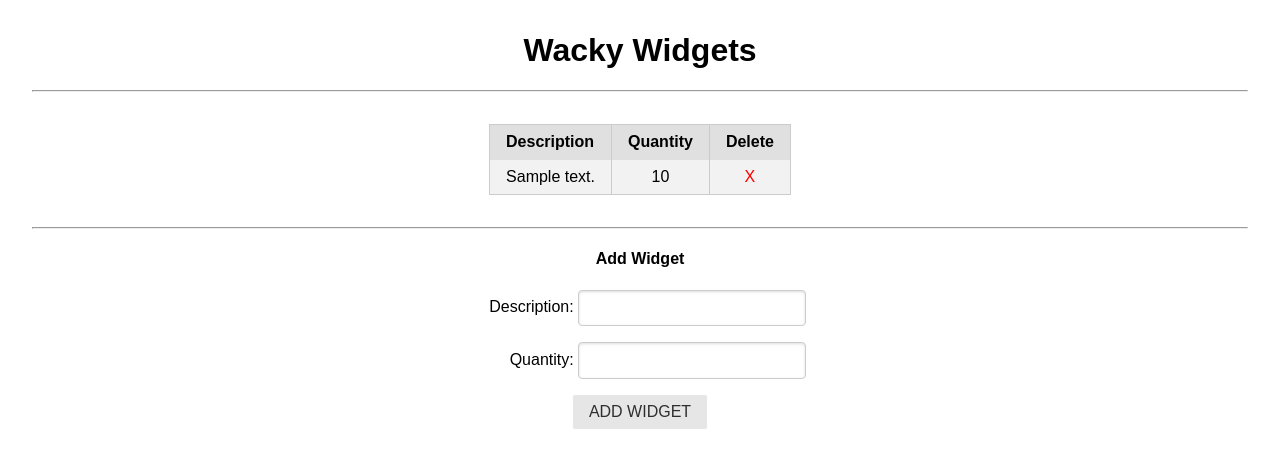
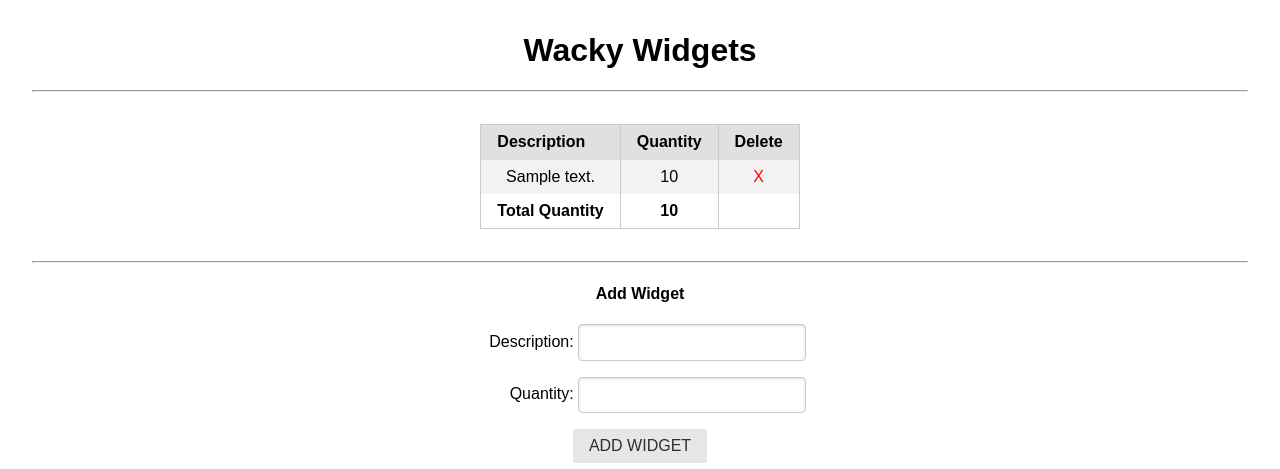
Before and after one commit to lejt/project3assessment_Widgets, a Django app: page / in a window 1280 px wide. Shown: the top 469 px of the page. Run offline with Django 4.2, Linux system fonts and the light colour scheme; tables that the repository leaves empty hold one stand-in row (values such as "Sample post"); some libraries are stand-ins or nearby versions.

Commit message:
Complete Bonus

```diff
--- a/main_app/templates/index.html
+++ b/main_app/templates/index.html
@@ -28,6 +28,7 @@
     </style>
 </head>
 <body>
+
     <h1>Wacky Widgets</h1>
     <hr>
     {% if widgets.count > 0 %}
@@ -49,6 +50,11 @@
                 </td>
             </tr>
             {% endfor %}
+            <tr>
+                <td><strong>Total Quantity</strong></td>
+                <td><strong>{{ sum.quantity__sum }}</strong></td>
+                <td></td>
+            </tr>
         </tbody>
     </table>
     {% else %}
--- a/main_app/views.py
+++ b/main_app/views.py
@@ -2,12 +2,14 @@ from hashlib import new
 from django.shortcuts import render, redirect
 from .forms import AddWidgetForm
 from .models import *
+from django.db.models import Sum
 
 # Define the home view
 def index(request):
     form = AddWidgetForm()
     widgets = Widget.objects.all()
-    return render(request, 'index.html', {'form': form, 'widgets': widgets})
+    sum = widgets.aggregate(Sum('quantity'))
+    return render(request, 'index.html', {'form': form, 'widgets': widgets, 'sum': sum})
 
 def add_widget(request):
     form = AddWidgetForm(request.POST)
```
Also changed, not shown: db.sqlite3.
